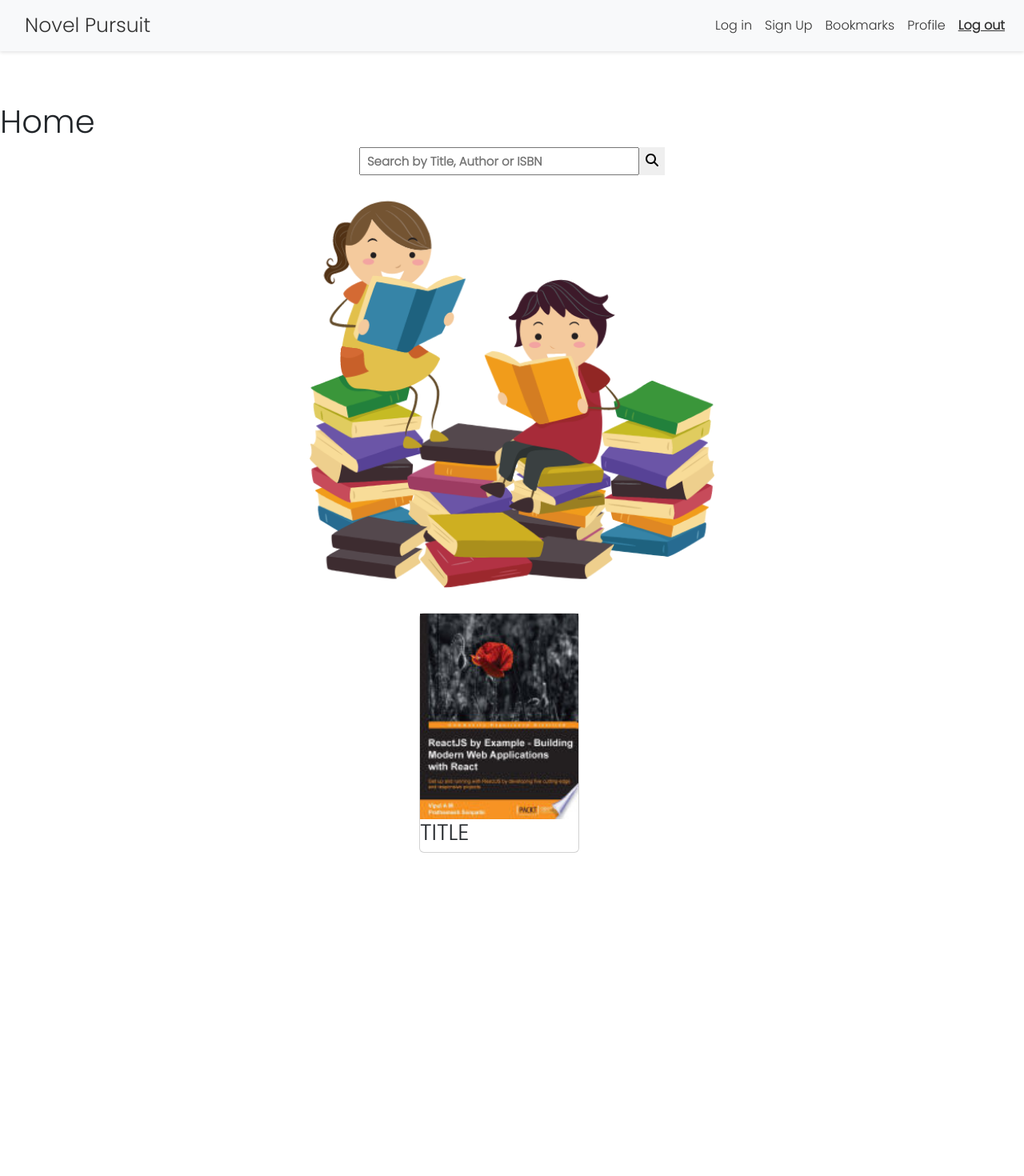
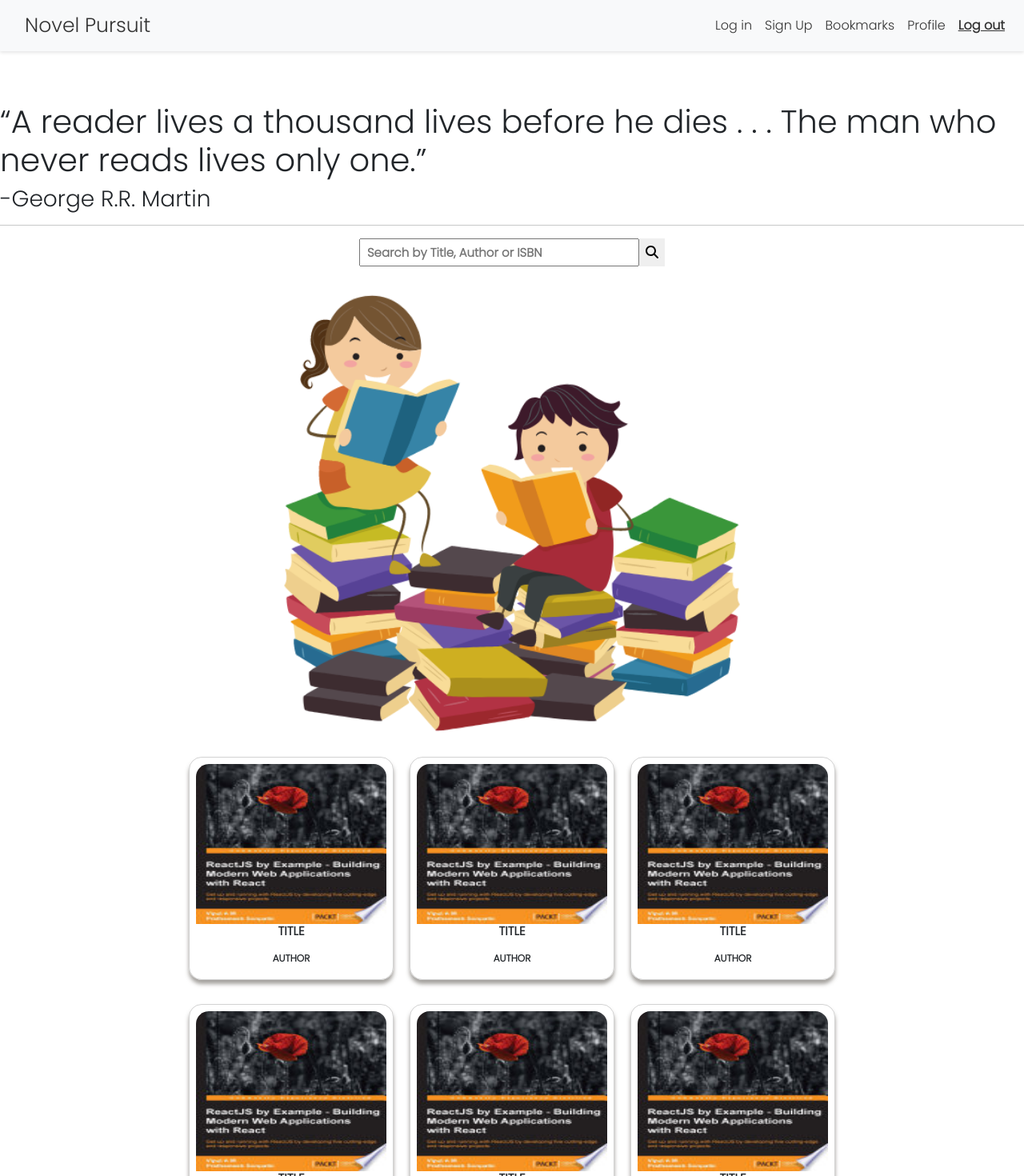
Before and after one commit to laurenmillan/novel-pursuit-frontend, a React (Create React App) app in the folder library/: page / in a window 1280 px wide. Shown: the top 1470 px of the page at 80% size. Before the commit the page ends 1066 px from the top, so only its background shows below. Built offline with nearby package versions, Linux system fonts and the light colour scheme; a web font is replaced by a local one.

Commit message:
Add updated styles to Card

```diff
--- a/library/src/Components/Card.js
+++ b/library/src/Components/Card.js
@@ -7,6 +7,7 @@ const Card = () => {
 				<img src="./book.png" alt="book" />
 				<div className="bottom">
 					<h3 className="title">TITLE</h3>
+					<h2 className="author">AUTHOR</h2>
 				</div>
 			</div>
 		</React.Fragment>
--- a/library/src/Components/Home.js
+++ b/library/src/Components/Home.js
@@ -1,13 +1,14 @@
-import React from 'react';
+// import React from 'react';
 
 /** Displays homepage */
 
 const Home = () => {
-	return (
-		<div>
-			<h1>Home</h1>
-		</div>
-	);
+	// return (
+	// 	<div>
+	// 		<h1>“A reader lives a thousand lives before he dies . . . The man who never reads lives only one.”</h1>
+	// 		<h3>-George R.R. Martin</h3>
+	// 	</div>
+	// );
 };
 
 export default Home;
--- a/library/src/Components/Main.js
+++ b/library/src/Components/Main.js
@@ -7,6 +7,11 @@ import Card from './Card';
 const Main = () => {
 	return (
 		<React.Fragment>
+			<div>
+				<h1>“A reader lives a thousand lives before he dies . . . The man who never reads lives only one.”</h1>
+				<h3>-George R.R. Martin</h3>
+				<hr />
+			</div>
 			<div className="search">
 				<input type="text" placeholder="Search by Title, Author or ISBN" />
 				<div className="search">
@@ -18,6 +23,12 @@ const Main = () => {
 			<img src="./bg2.png" className="responsive-image" alt="background-image" />
 			<div className="container">
 				<Card />
+				<Card />
+				<Card />
+				<Card />
+				<Card />
+				<Card />
+				<Card />
 			</div>
 		</React.Fragment>
 	);
--- a/library/src/Components/style.css
+++ b/library/src/Components/style.css
@@ -26,15 +26,15 @@
 }
 
 .responsive-image {
-	width: 40%; /* Adjust the width to your desired percentage */
+	width: 45%;
 	height: auto;
 	object-fit: cover;
 	display: block;
-	margin: 0 auto; /* Center the image */
+	margin: 0 auto;
 }
 
 .container {
-	width: 20%;
+	width: 65%;
 	margin: 0 auto;
 	margin-top: 25px;
 	display: grid;
@@ -42,3 +42,46 @@
 	grid-gap: 20px;
 	box-sizing: border-box;
 }
+
+.card {
+	background-color: var(--secondary-color);
+	border-radius: 1rem;
+	padding: 0.5rem;
+	margin-bottom: 10px;
+	box-shadow: 0 5px 5px rgba(75, 69, 61, 0.5);
+	transition: .5s;
+	text-align: center;
+	position: relative;
+}
+
+.card:hover {
+	transform: scale(0.9);
+	background-color: rgba(255, 255, 255, 0.8);
+}
+
+.card img {
+	width: 100%;
+	height: 200px;
+	border-radius: 1rem 1rem 0 0;
+}
+
+.card .bottom {
+	display: flex;
+	flex-direction: column;
+}
+
+.card .bottom .title {
+	font-size: 15px;
+	margin-bottom: 10px;
+	font-weight: bold;
+}
+
+.card .bottom .author {
+	font-size: 12px;
+	font-weight: bold;
+	bottom: 10px;
+	left: 10px;
+	right: 10px;
+	padding: 0.2rem;
+	margin-top: 5px;
+}
```
